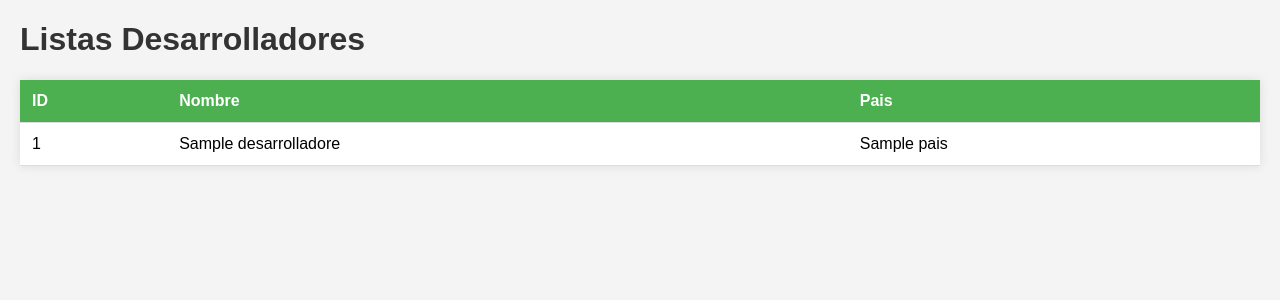
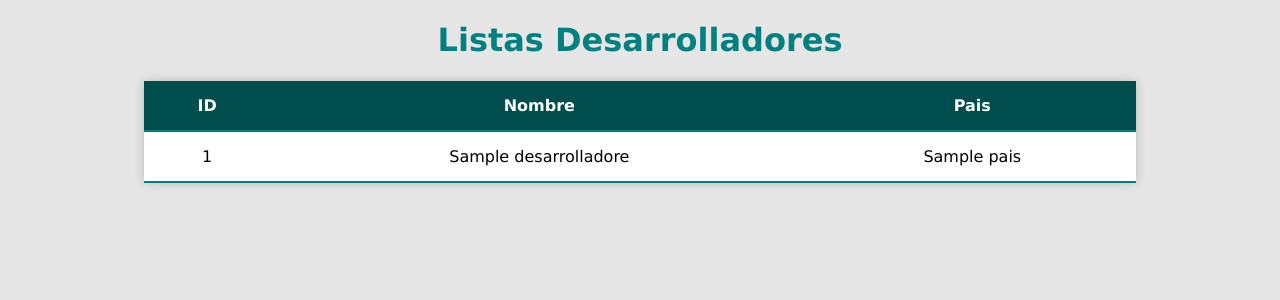
Before and after one commit to Nestorcanpac/ProyectoFinal, a Spring app: page /plantilla2 in a window 1280 px wide. Shown: the top 300 px of the page. Run offline with Thymeleaf, Linux system fonts and the light colour scheme; the template is opened without the code that fills it: most values are stand-ins (such as "Sample title", 1, 10 or a date in 2020); data that the repository does not hold is empty.

Commit message:
YaTengo cancer

```diff
--- a/src/main/resources/templates/plantilla1.html
+++ b/src/main/resources/templates/plantilla1.html
@@ -30,7 +30,7 @@
             </td>
             <td th:text="${videojuego.precio}">--</td>
             <td>
-                <a th:href="">Ver Desarrolladores</a>
+                <a th:href="'Desarrollador_'+${videojuego.id}+'.html'">Ver desarrollador</a>
             </td>
         </tr>
         </tbody>
--- a/src/main/resources/web/style.css
+++ b/src/main/resources/web/style.css
@@ -1,56 +1,61 @@
 body {
-    font-family: Arial, sans-serif;
-    background-color: #f4f4f4;
+    font-family: 'Verdana', sans-serif;
+    background-color: #e6e6e6;
     margin: 20px;
+    text-align: center;
 }
 
 h1 {
-    color: #333;
+    color: #008080;
 }
 
 table {
-    width: 100%;
+    width: 80%;
+    margin: 20px auto;
     border-collapse: collapse;
-    margin-top: 20px;
     background-color: #fff;
-    box-shadow: 0 0 10px rgba(0, 0, 0, 0.1);
+    box-shadow: 0 0 10px rgba(0, 0, 0, 0.2);
 }
 
 th, td {
-    padding: 12px;
-    text-align: left;
-    border-bottom: 1px solid #ddd;
+    padding: 15px;
+    text-align: center;
+    border-bottom: 2px solid #008080;
 }
 
 th {
-    background-color: #4CAF50;
+    background-color: #004d4d;
     color: white;
 }
 
 tbody tr:nth-child(even) {
-    background-color: #f9f9f9;
+    background-color: #f0f0f0;
 }
 
 img {
-    max-width: 100px;
+    max-width: 150px;
     height: auto;
     display: block;
-    margin: 0 auto;
+    margin: 10px auto;
+    border-radius: 8px;
 }
 
-/* Ajustes para la tabla interna */
+/* Styles for nested table */
 table table {
     width: 100%;
     margin: 10px 0;
+    background-color: #f2f2f2;
+    box-shadow: none;
 }
 
-/* Ajustes para la tabla interna th */
+/* Styles for nested table th */
 table table th {
-    background-color: #333;
+    background-color: #008080;
     color: white;
+    border-bottom: 2px solid #004d4d;
 }
 
-/* Ajustes para la tabla interna td */
+/* Styles for nested table td */
 table table td {
-    border-bottom: none;
+    border-bottom: 2px solid #004d4d;
 }
```
Also changed, not shown: src/main/java/main.java (+12 -4 lines), src/main/resources/web/Desarrollador_1.html (added, +34 -0 lines), src/main/resources/web/Desarrollador_2.html (added, +29 -0 lines), src/main/resources/web/Desarrollador_3.html (added, +29 -0 lines), src/main/resources/web/index.html (+16 -42 lines).
